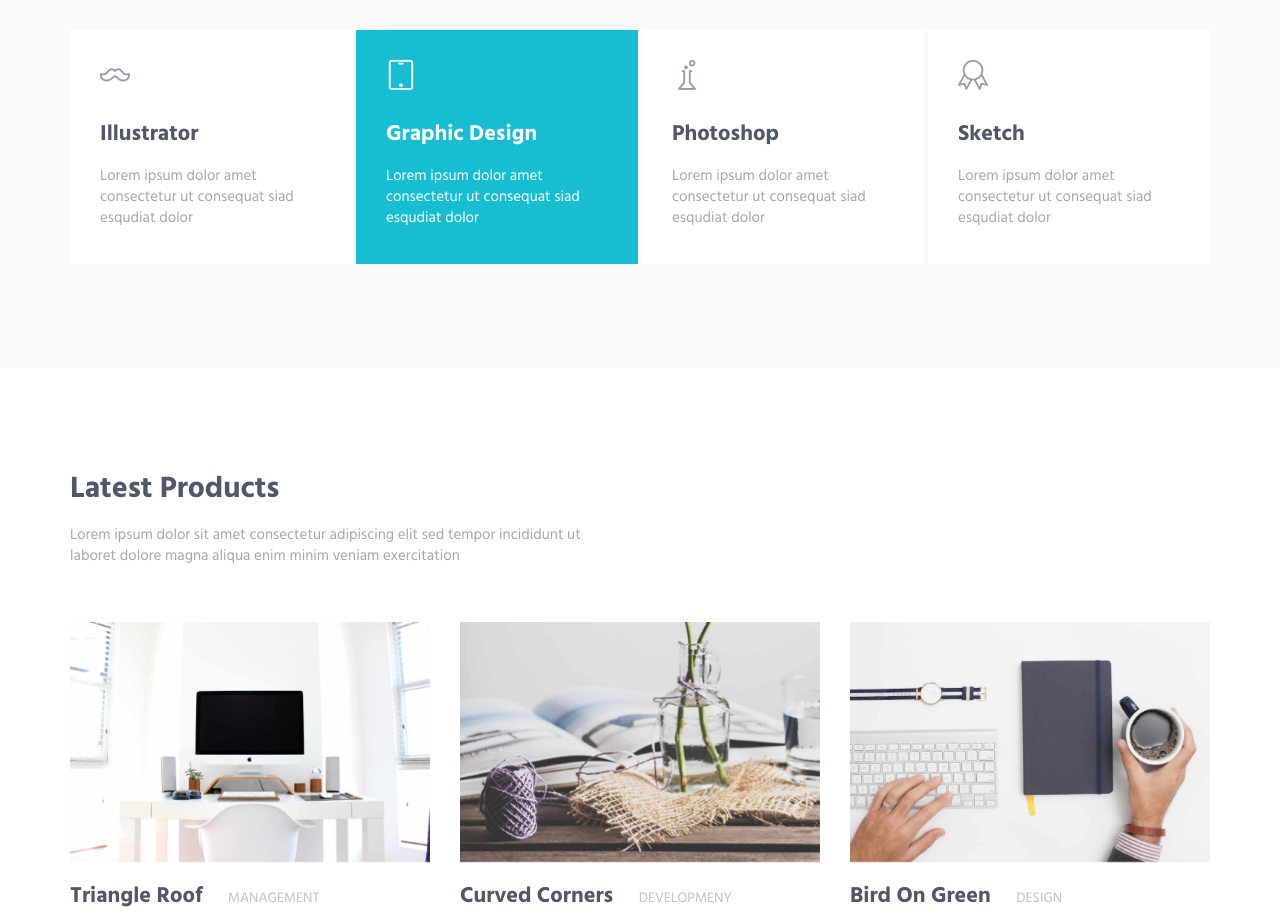
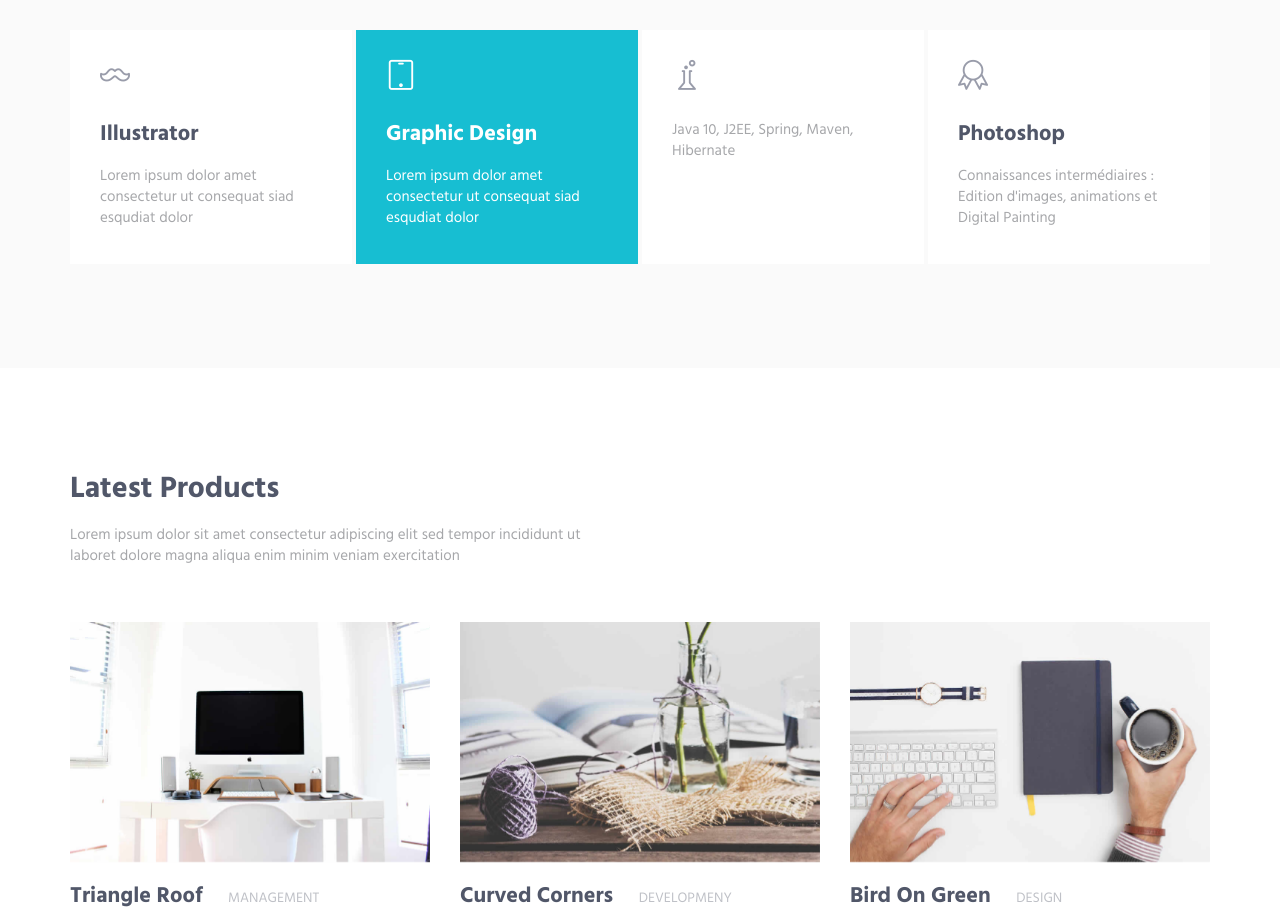
Before and after one commit to Nighteba/nighteba.github.io, a plain HTML site: page index.html in a window 1280 px wide. Shown: the part 1540-2460 px from the top of the page. Drawn offline with Linux system fonts and the light colour scheme.

Commit message:
Update index.html

```diff
--- a/index.html
+++ b/index.html
@@ -197,8 +197,8 @@
                                     <i class="service-icon icon-chemistry"></i>
                                 </div>
                                 <div class="service-info">
-                                    <h3>Photoshop</h3>
-                                    <p class="margin-b-5">Lorem ipsum dolor amet consectetur ut consequat siad esqudiat dolor</p>
+                                    <h3></h3>
+                                    <p class="margin-b-5">Java 10, J2EE, Spring, Maven, Hibernate</p>
                                 </div>
                                 <a href="#" class="content-wrapper-link"></a>
                             </div>
@@ -209,8 +209,8 @@
                                     <i class="service-icon icon-badge"></i>
                                 </div>
                                 <div class="service-info">
-                                    <h3>Sketch</h3>
-                                    <p class="margin-b-5">Lorem ipsum dolor amet consectetur ut consequat siad esqudiat dolor</p>
+                                    <h3>Photoshop</h3>
+                                    <p class="margin-b-5">Connaissances intermédiaires : Edition d'images, animations et Digital Painting</p>
                                 </div>
                                 <a href="#" class="content-wrapper-link"></a>
                             </div>
```
